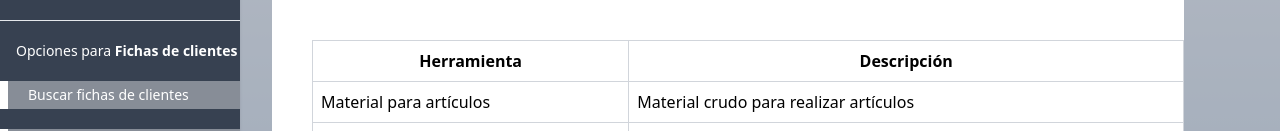
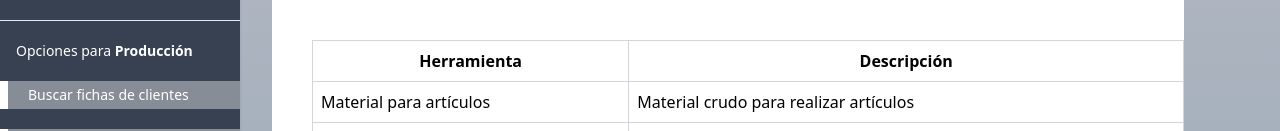
Before and after one commit to frankgimeno3/p3erp, a Next.js app: page /home in a window 1280 px wide. Both pictures are taken after a click on the button "Producción". Shown: the part 160-291 px from the top of the page. Built offline with nearby package versions, Linux system fonts and the light colour scheme.

Commit message:
mejoro barra produccion

```diff
--- a/components/navherramientas/navproduccion.tsx
+++ b/components/navherramientas/navproduccion.tsx
@@ -13,7 +13,7 @@ export default function Navproduccion() {
       </div>
       <hr className="mt-5"/>
       <div className=" flex flex-col">
-        <h2 className="text-white pl-4 mt-5 text-sm">Opciones para <span className="font-bold">Fichas de clientes</span></h2>
+        <h2 className="text-white pl-4 mt-5 text-sm">Opciones para <span className="font-bold">Producción</span></h2>
         <div className="flex flex-row bg-white bg-opacity-20 my-5">
           <div className="bg-white px-1 "></div>
           <button className="bg-white bg-opacity-25 text-sm w-full py-1 text-white text-left pl-5 hover:font-bold">
```
